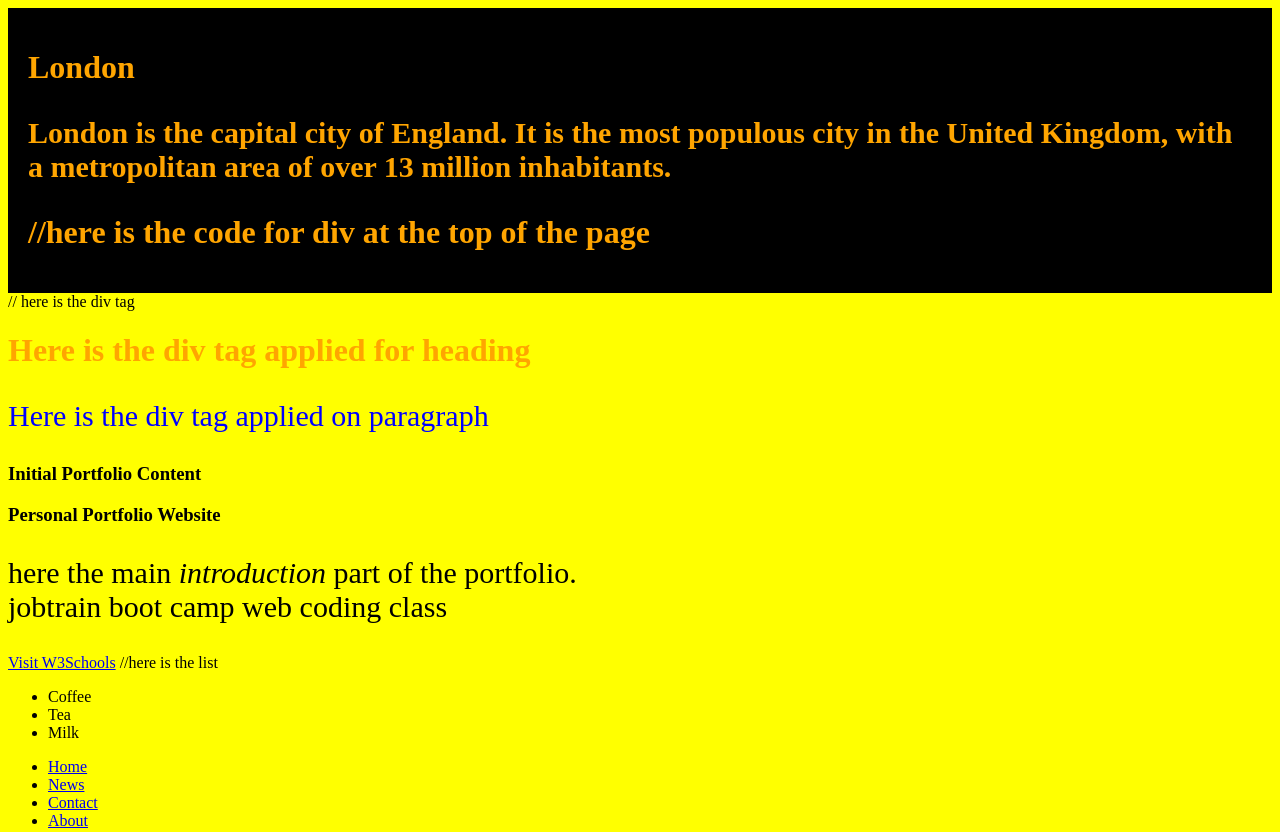
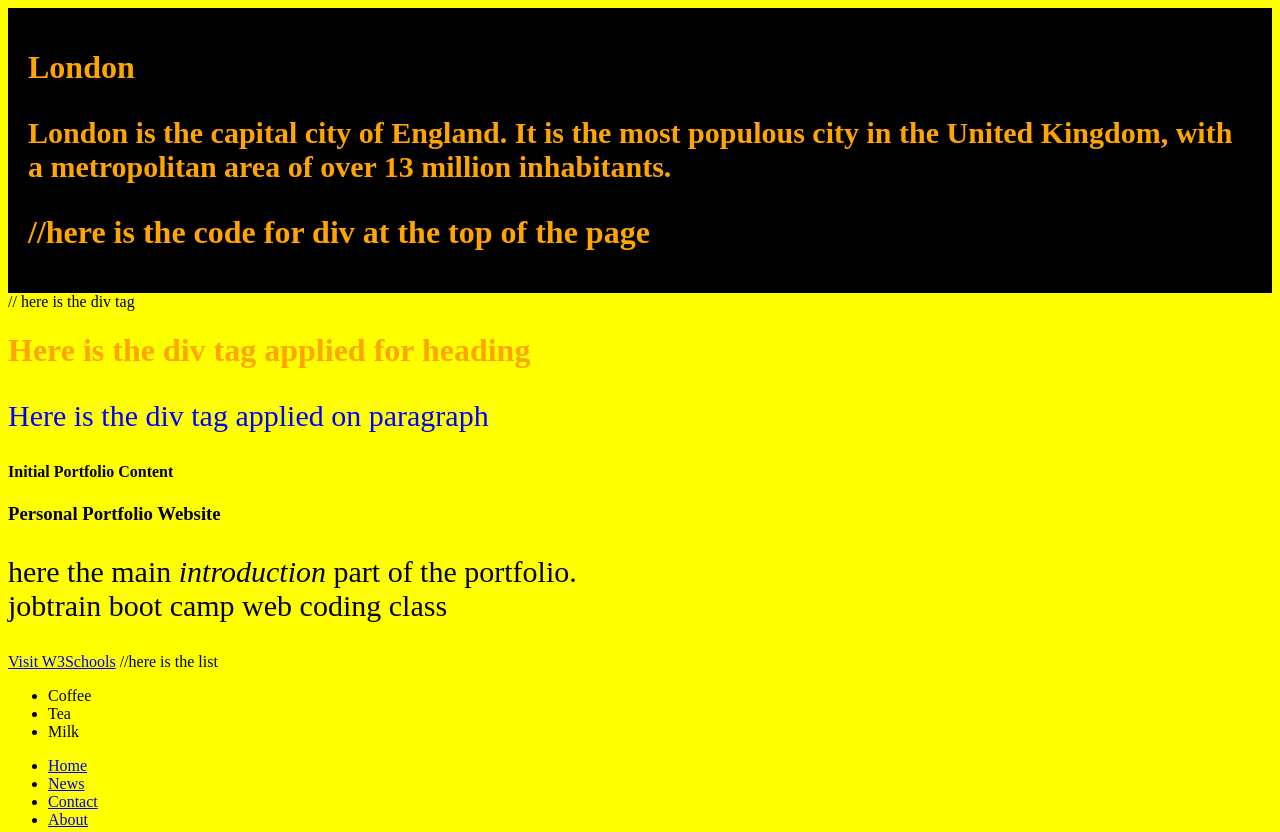
Before and after one commit to Ashu-motivation/Ashu-motivation.github.io, a plain HTML site: page index.html in a window 1280 px wide. Shown: the top 832 px of the page. Drawn offline with Linux system fonts and the light colour scheme.

Commit message:
h1 to h4

```diff
--- a/index.html
+++ b/index.html
@@ -22,7 +22,7 @@
   <p> Here is the div tag applied on paragraph </p>
 </div>
 
-     <h3> Initial Portfolio Content</h3>
+     <h4> Initial Portfolio Content</h4>
      <h3> Personal Portfolio Website</h3>
    <p> here the main <em>introduction</em> part of the portfolio.<br> jobtrain boot camp web coding class</p>
        <a href="http://www.w3schools.com">Visit W3Schools</a>
```
